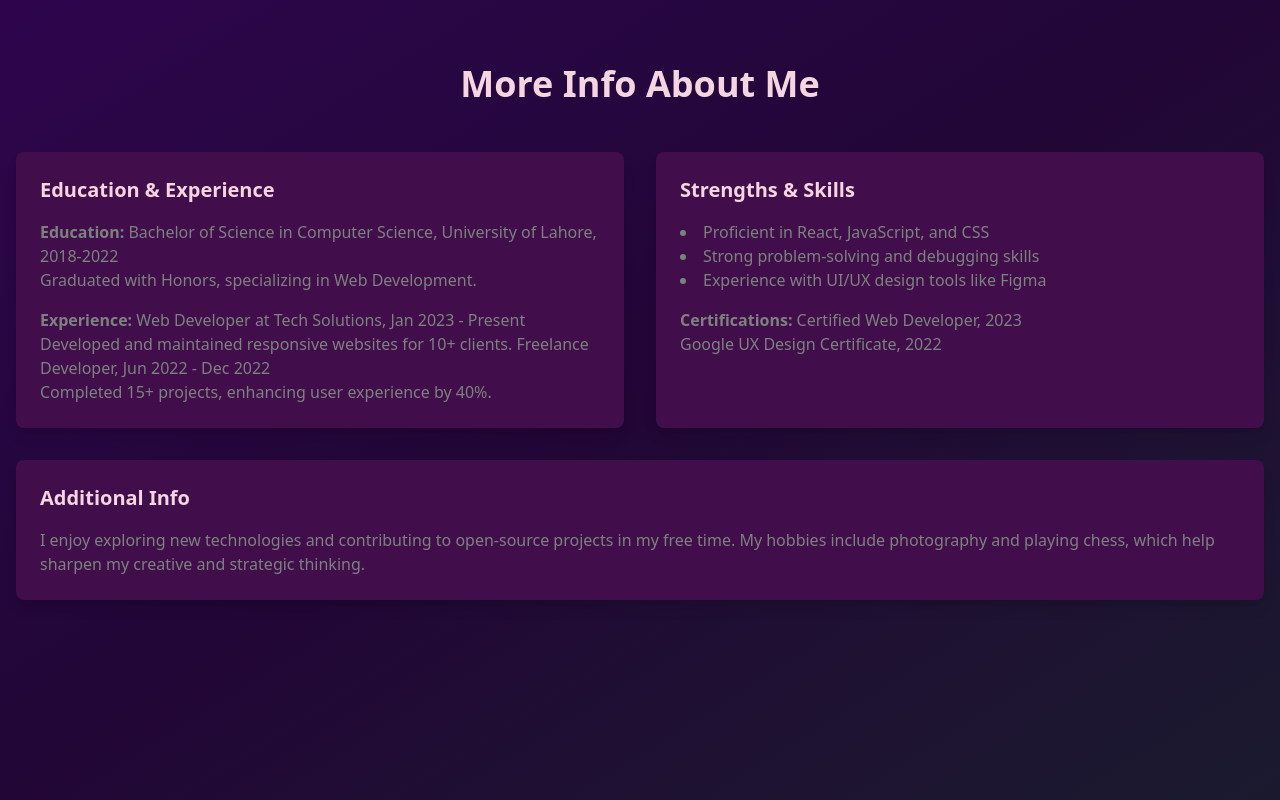
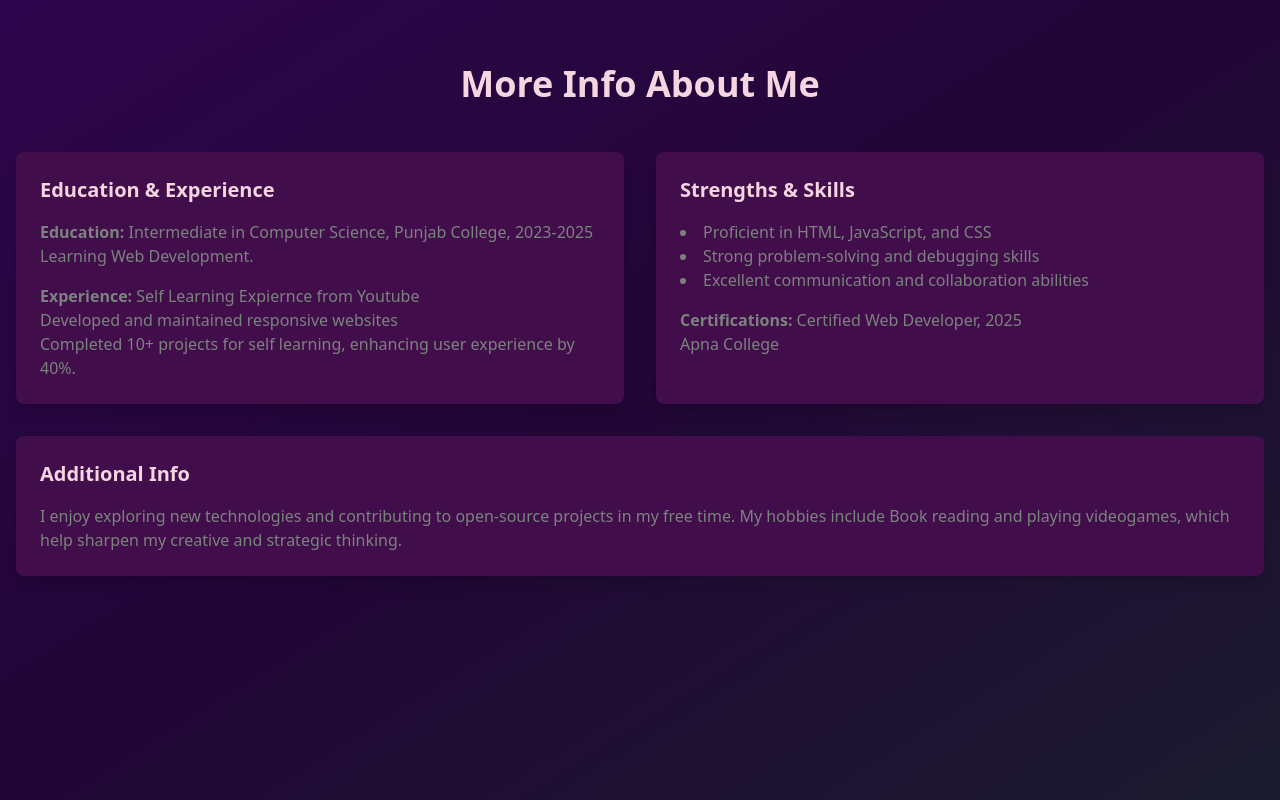
Before and after one commit to TahaProCode/MTaha, a React (Vite) app: page /More in a window 1280 px wide. Built offline with nearby package versions, Linux system fonts and the light colour scheme.

Commit message:
Update More.jsx

```diff
--- a/src/components/More.jsx
+++ b/src/components/More.jsx
@@ -33,19 +33,18 @@ export const MoreInfoSection = () => {
               Education & Experience
             </h3>
             <p className="text-[#7B837E]">
-              <strong>Education:</strong> Bachelor of Science in Computer
-              Science, University of Lahore, 2018-2022
+              <strong>Education:</strong> Intermediate in Computer Science,
+              Punjab College, 2023-2025
               <br />
-              Graduated with Honors, specializing in Web Development.
+              Learning Web Development.
             </p>
             <p className="text-[#7B837E] mt-4">
-              <strong>Experience:</strong> Web Developer at Tech Solutions, Jan
-              2023 - Present
+              <strong>Experience:</strong> Self Learning Expiernce from Youtube
               <br />
-              Developed and maintained responsive websites for 10+ clients.
-              Freelance Developer, Jun 2022 - Dec 2022
+              Developed and maintained responsive websites
               <br />
-              Completed 15+ projects, enhancing user experience by 40%.
+              Completed 10+ projects for self learning, enhancing user
+              experience by 40%.
             </p>
           </motion.div>
 
@@ -60,14 +59,14 @@ export const MoreInfoSection = () => {
               Strengths & Skills
             </h3>
             <ul className="text-[#7B837E] list-disc list-inside">
-              <li>Proficient in React, JavaScript, and CSS</li>
+              <li>Proficient in HTML, JavaScript, and CSS</li>
               <li>Strong problem-solving and debugging skills</li>
-              <li>Experience with UI/UX design tools like Figma</li>
+              <li>Excellent communication and collaboration abilities</li>
             </ul>
             <p className="text-[#7B837E] mt-4">
-              <strong>Certifications:</strong> Certified Web Developer, 2023
+              <strong>Certifications:</strong> Certified Web Developer, 2025
               <br />
-              Google UX Design Certificate, 2022
+              Apna College
             </p>
           </motion.div>
         </div>
@@ -84,8 +83,9 @@ export const MoreInfoSection = () => {
           </h3>
           <p className="text-[#7B837E]">
             I enjoy exploring new technologies and contributing to open-source
-            projects in my free time. My hobbies include photography and playing
-            chess, which help sharpen my creative and strategic thinking.
+            projects in my free time. My hobbies include Book reading and
+            playing videogames, which help sharpen my creative and strategic
+            thinking.
           </p>
         </motion.div>
       </motion.div>
```
